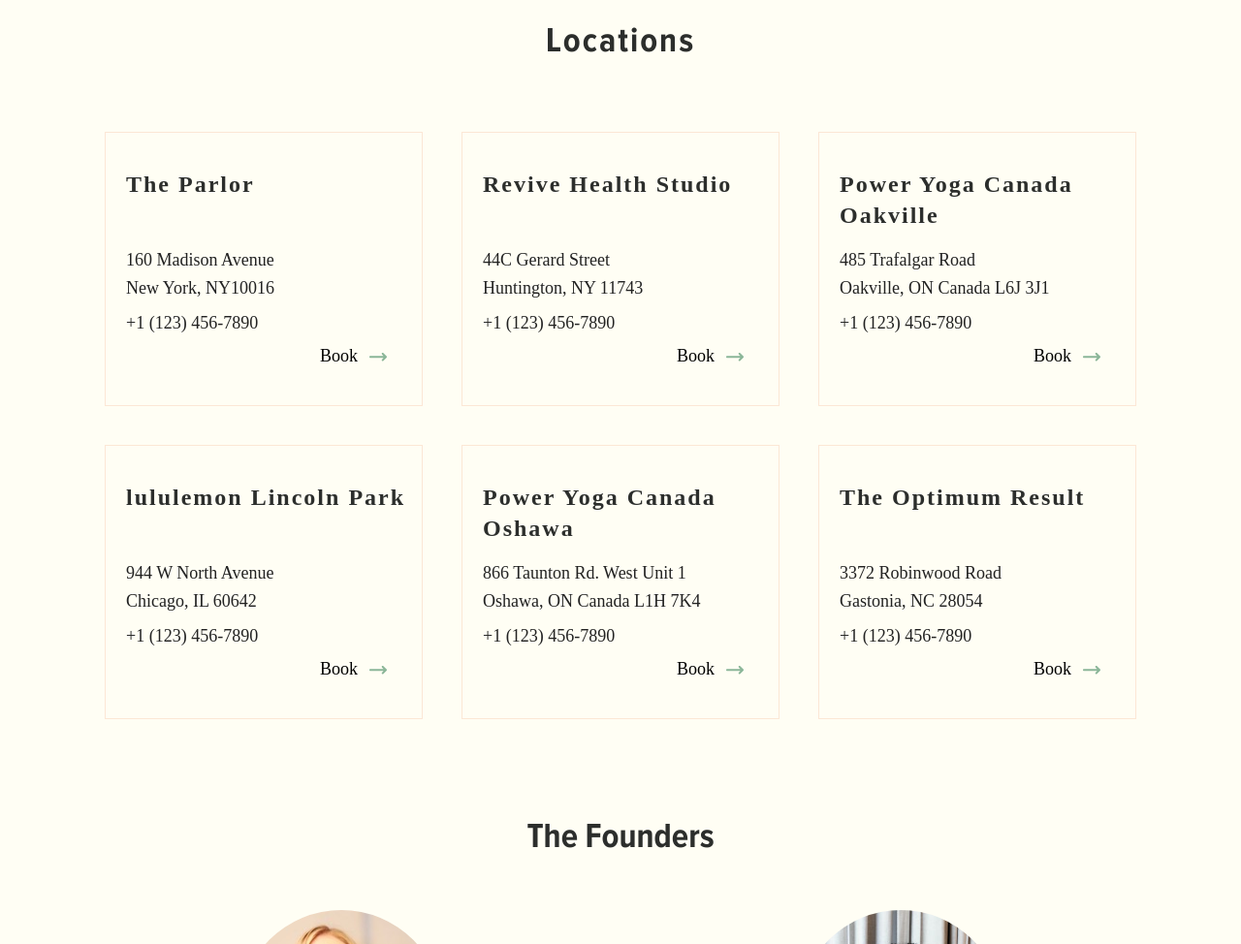
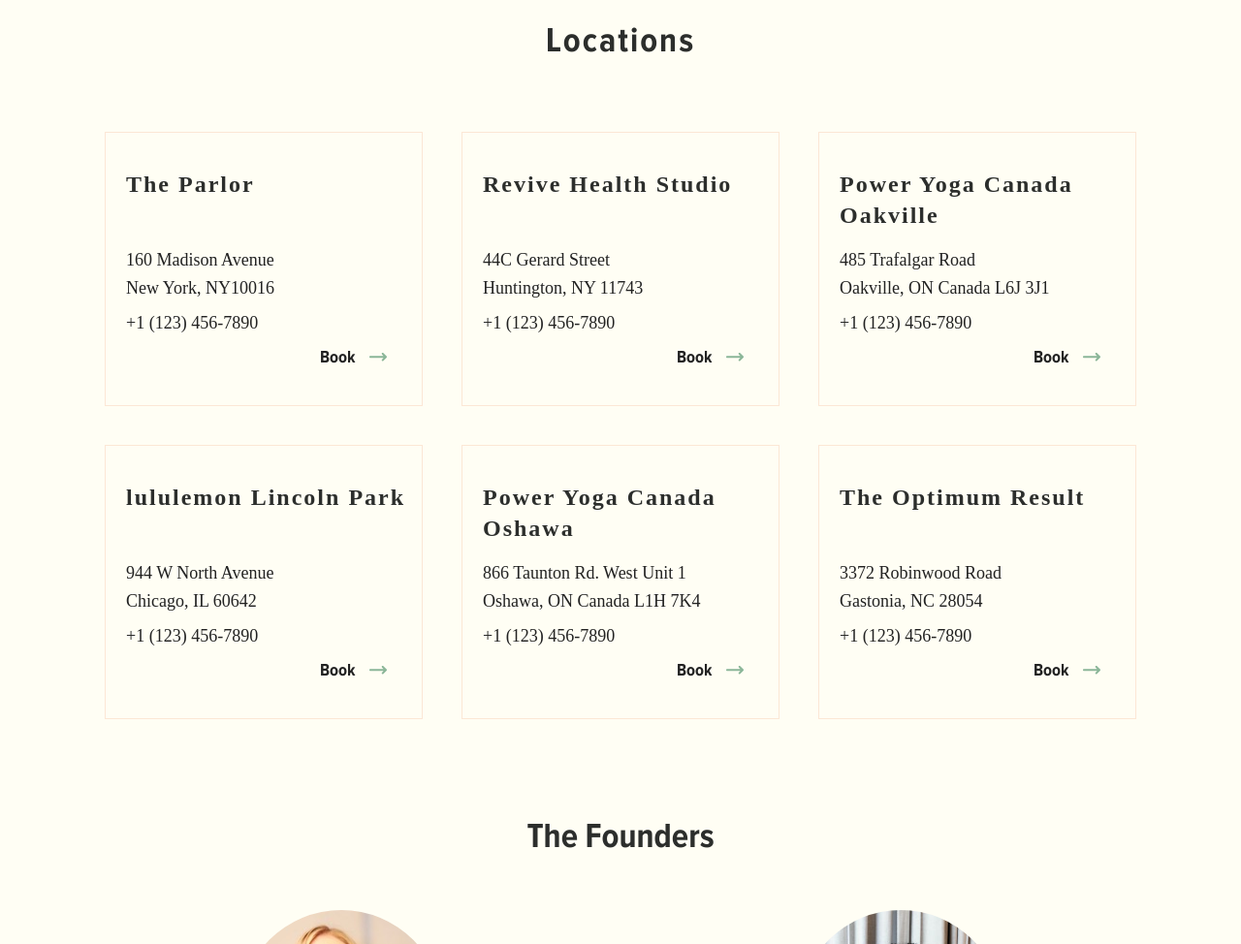
Before and after one commit to jasbneal/CompanyHomeProject_Tune, a plain HTML site: page index.html in a window 1280 px wide. Shown: the part 3323-4297 px from the top of the page at 97% size. Drawn offline with Linux system fonts and the light colour scheme; files whose address does not match are found by name.

Commit message:
clean locations section

```diff
--- a/assets/style.css
+++ b/assets/style.css
@@ -624,13 +624,20 @@ button.play-pinkback-whitefill {
     padding-bottom: 40px;
 }
 
-a.loc-book {
+.loc-book {
     margin: 0 31px 29px 221px;
     width: 69px;
     height: 17px;
     display: flex;
     justify-content: space-between;
     align-items: center;
+}
+
+.loc-book p {
+    font-family: "Proxima Nova Condensed Bold";
+    letter-spacing: 0;
+    line-height: 16px;
+    color: #222222;
 }
 
 @media only screen and (max-width: 775px) {
--- a/index.html
+++ b/index.html
@@ -148,75 +148,87 @@
                 <h2>Locations</h2>
                 <div class="total-blocks">
                     <div class="location-block" id="l1">
+                        <a href="./index.html">
                             <h3>The Parlor</h3>
                             <div class="location-address">
                                 <p>160 Madison Avenue</p>
                                 <p>New York, NY10016</p>
                             </div>
                             <p class="location-phone">+1 (123) 456-7890</p>
-                        <a class="loc-book" href="./index.html">
+                            <div class="loc-book">
                                 <p>Book</p>
                                 <img src="./assets/images/right2-green.svg">
+                            </div>
                         </a>
                     </div>
                     <div class="location-block" id="l2">
+                        <a href="./index.html">
                             <h3>Revive Health Studio</h3>
                             <div class="location-address">
                                 <p>44C Gerard Street</p>
                                 <p>Huntington, NY 11743</p>
                             </div>
                             <p class="location-phone">+1 (123) 456-7890</p>
-                        <a class="loc-book" href="./index.html">
+                            <div class="loc-book">
                                 <p>Book</p>
                                 <img src="./assets/images/right2-green.svg">
+                            </div>
                         </a>
                     </div>
                     <div class="location-block" id="l3">
+                        <a href="./index.html">
                             <h3>Power Yoga Canada Oakville</h3>
                             <div class="location-address">
                                 <p>485 Trafalgar Road</p>
                                 <p>Oakville, ON Canada L6J 3J1</p>
                             </div>
                             <p class="location-phone">+1 (123) 456-7890</p>
-                        <a class="loc-book" href="./index.html">
+                            <div class="loc-book">
                                 <p>Book</p>
                                 <img src="./assets/images/right2-green.svg">
+                                </div>
                         </a>
                     </div>
                     <div class="location-block" id="l4">
+                        <a href="./index.html">
                             <h3>lululemon Lincoln Park</h3>
                             <div class="location-address">
                                 <p>944 W North Avenue</p>
                                 <p>Chicago, IL 60642</p>
                             </div>
                             <p class="location-phone">+1 (123) 456-7890</p>
-                        <a class="loc-book" href="./index.html">
+                            <div class="loc-book">
                                 <p>Book</p>
                                 <img src="./assets/images/right2-green.svg">
+                            </div>
                         </a>
                     </div>
                     <div class="location-block" id="l5">
+                        <a href="./index.html">
                             <h3>Power Yoga Canada Oshawa</h3>
                             <div class="location-address">
                                 <p>866 Taunton Rd. West Unit 1</p>
                                 <p>Oshawa, ON Canada L1H 7K4</p>
                             </div>
                             <p class="location-phone">+1 (123) 456-7890</p>
-                        <a class="loc-book" href="./index.html">
+                            <div class="loc-book">
                                 <p>Book</p>
                                 <img src="./assets/images/right2-green.svg">
+                            </div>
                         </a>
                     </div>
                     <div class="location-block" id="l6">
+                        <a href="./index.html">
                             <h3>The Optimum Result</h3>
                             <div class="location-address">
                                 <p>3372 Robinwood Road</p>
                                 <p>Gastonia, NC 28054</p>
                             </div>
                             <p class="location-phone">+1 (123) 456-7890</p>
-                        <a class="loc-book" href="./index.html">
+                            <div class="loc-book">
                                 <p>Book</p>
                                 <img src="./assets/images/right2-green.svg">
+                            </div>
                         </a>
                     </div>
                 </div>
```
Lines whose indentation alone changed are shown as unchanged.
